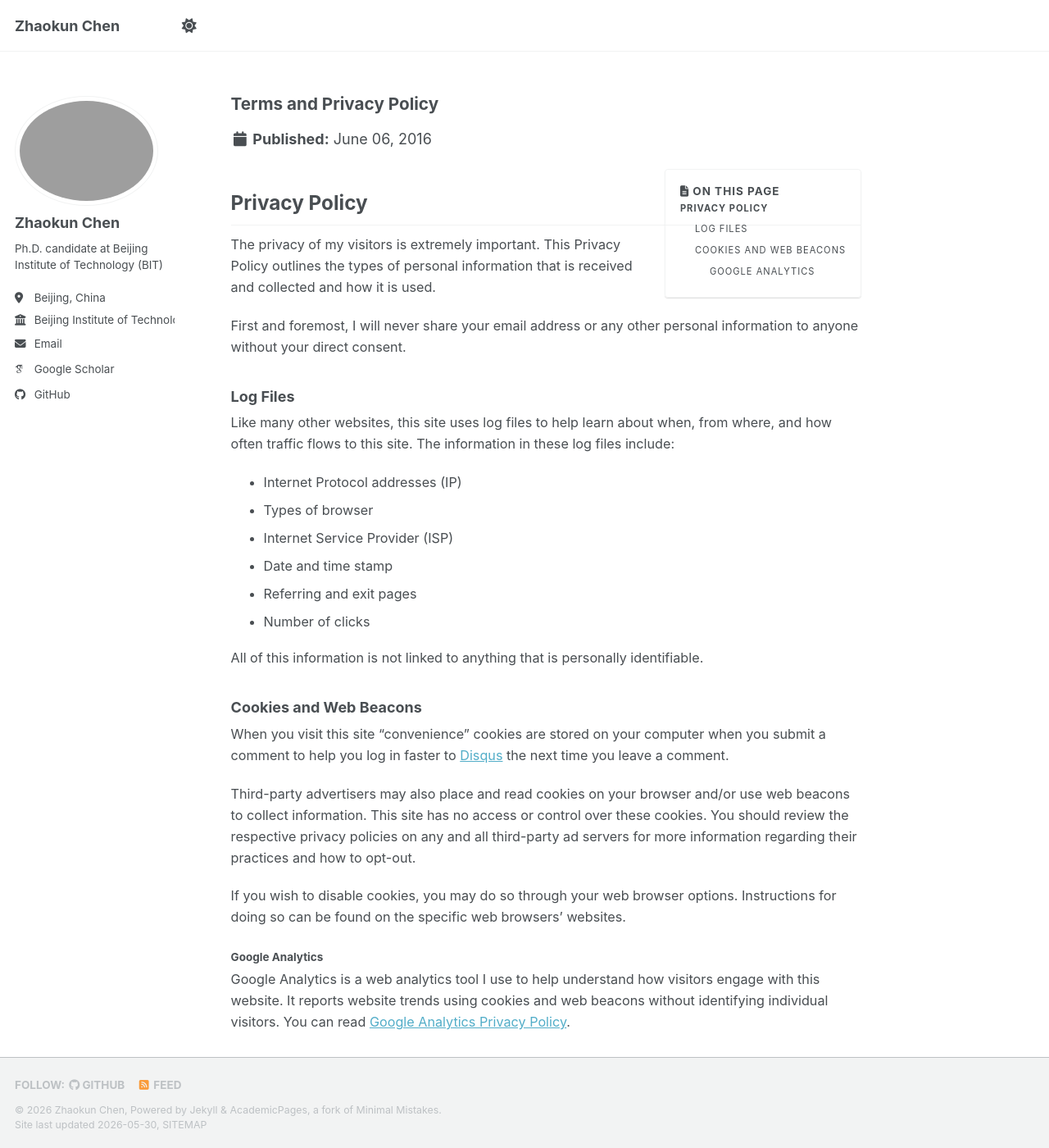
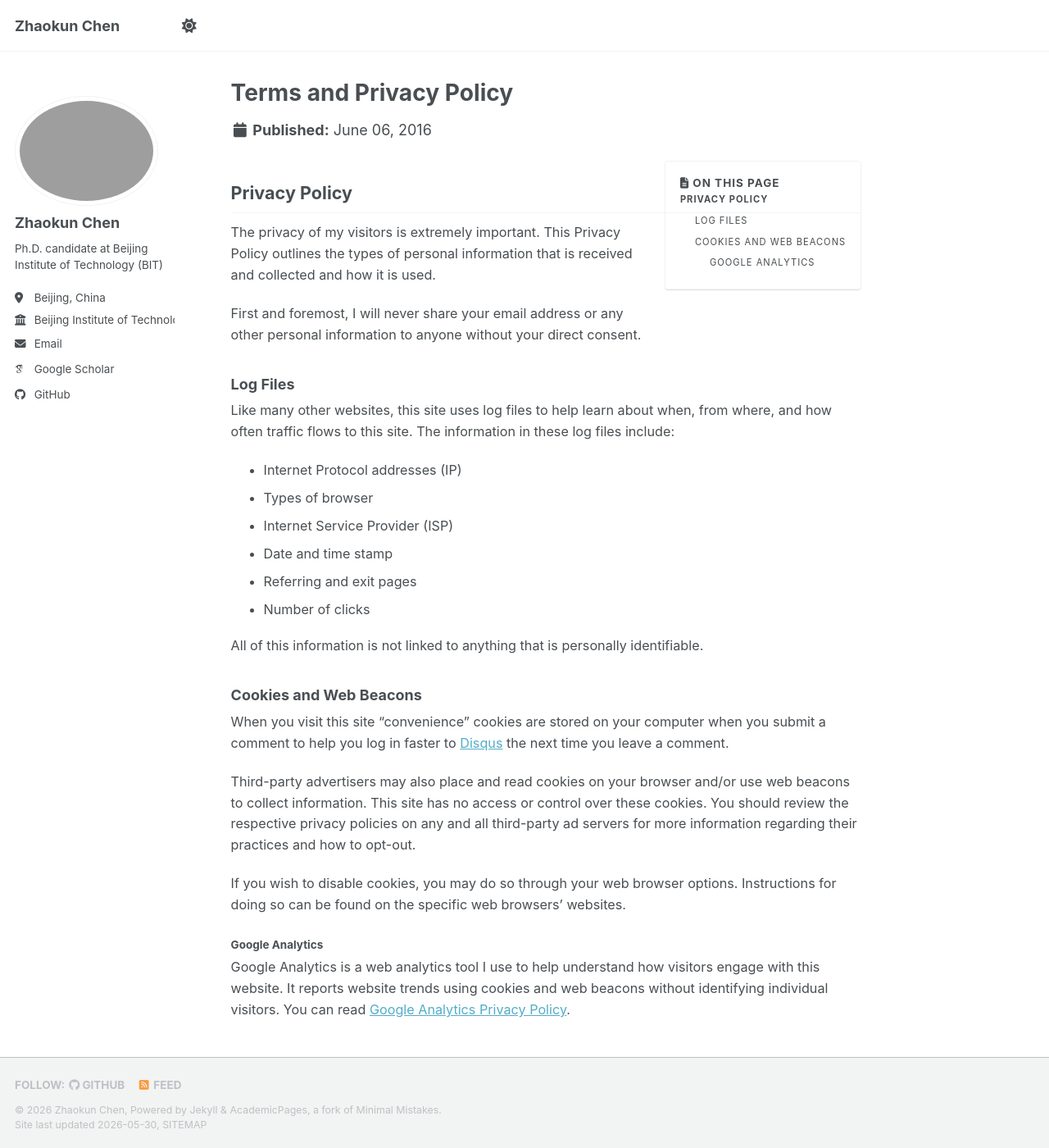
Before and after one commit to zhaokun-bit/zhaokun-bit.github.io, a Jekyll site: the page built from _pages/terms.md, in a window 1280 px wide and 1400 px high. Shown: the whole window at 82% size. Built offline with Jekyll 4.4.1, drawn with Linux system fonts in a browser that asks for light colours; some web fonts are replaced; a script bundle is joined from its source files by our own code; library files that are not in the unit come from our copies.

Commit message:
Update main.scss

```diff
--- a/assets/css/main.scss
+++ b/assets/css/main.scss
@@ -43,35 +43,23 @@
 ;
 
 /* ==========================================================================
-   🎓 终极视觉平级方案：通过差值补偿，强行扭转 About Me 和 News 的大小
+   🎓 纯净化学术风：统一收紧右侧所有标题与正文字号
    ========================================================================== */
 
-/* 🚨 1. 独立打压：把 About Me 以及顶层大标题强行控制在 1.15rem */
-.page__title,
-.archive__title,
-h1.page__title,
-.post__title {
-  font-size: 1.15rem !important; /* 👈 如果它依然显得大，把 1.15 降低到 1.1 或 1.05 */
-  margin-top: 1.0rem !important;
-  margin-bottom: 0.6rem !important;
-  font-weight: bold !important;
-}
-
-/* 🚨 2. 独立拉高：把 News, Publications, Review Services 等 h2 标题强行锚定在 1.25rem */
-h2,
+/* 1. 统一 News, Publications, Review Services 等所有大标题的大小 */
 .page__content h2,
 #main h2,
-.archive__subtitle {
-  font-size: 1.35rem !important; /* 👈 这里的 1.25rem 是普通的 h2 样式 */
+h2 {
+  font-size: 1.2rem !important; /* 👈 以后你想让 News 等标题变大或变小，只改这一个数字就行 */
   margin-top: 1.5rem !important;
   margin-bottom: 0.6rem !important;
   font-weight: bold !important;
 }
 
-/* 🚨 3. 右侧全局正文和列表字号统一收紧 */
+/* 2. 统一右侧所有正文、列表、年份介绍的字号 */
 .page__content p,
 .page__content li,
 .archive__item-excerpt {
-  font-size: 0.9rem !important;
+  font-size: 0.9rem !important; /* 保持精致清秀的字号 */
   line-height: 1.6 !important;
 }
```
